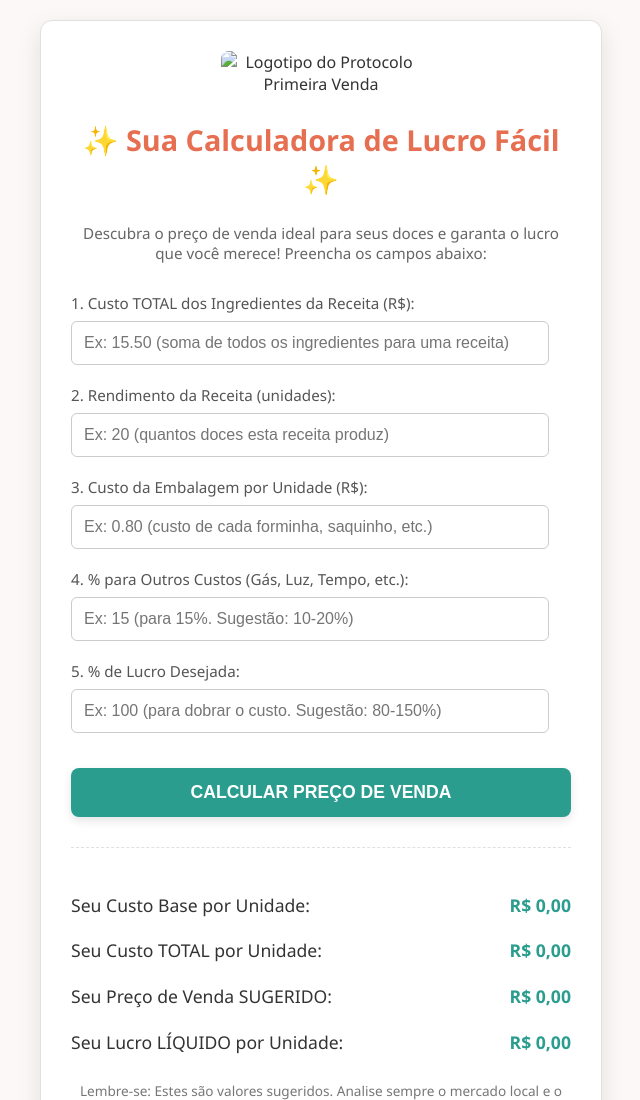
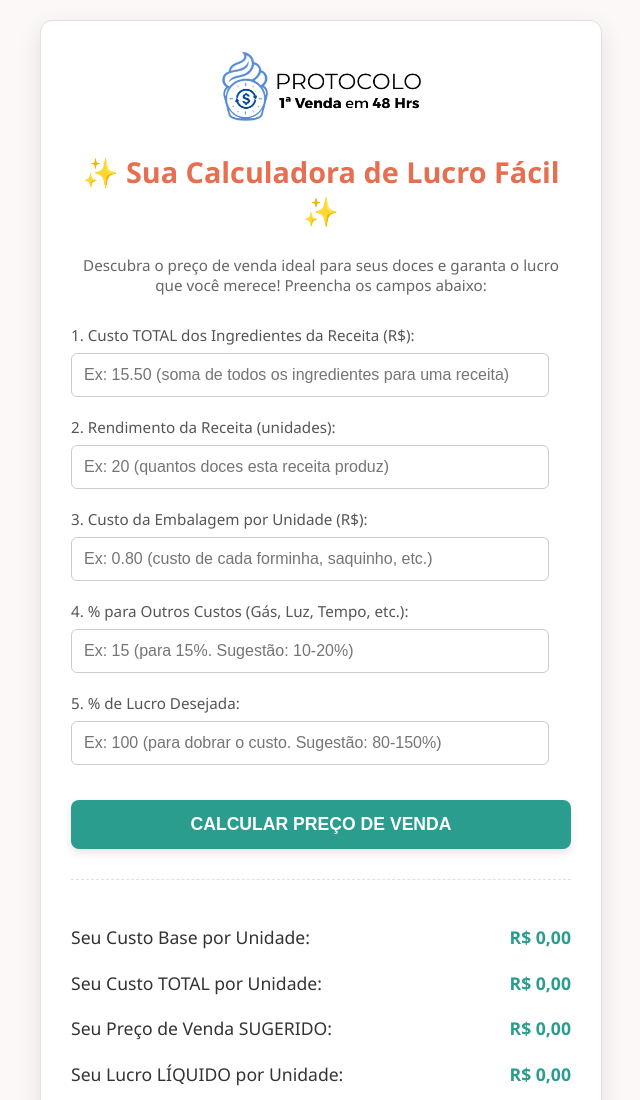
Before and after one commit to protocoloprimeiravenda/calculadora-lucro-facil, a plain HTML site: page index.html in a window 1280 px wide. Shown: the top 1100 px of the page, without its empty margins (319-959 px from the left). Drawn offline with Linux system fonts and the light colour scheme.

Commit message:
added logo

```diff
--- a/index.html
+++ b/index.html
@@ -122,7 +122,7 @@
 <body>
     <div class="calculator-container">
        <div style="text-align: center; margin-bottom: 25px;">
-  <img src="LOGO!Azul 1venda.pxd" alt="Logotipo do Protocolo Primeira Venda" style="max-width: 200px; height: auto; border-radius: 8px;">
+  <img src="LOGO!Azul 1venda.jpg" alt="Logotipo do Protocolo Primeira Venda" style="max-width: 200px; height: auto; border-radius: 8px;">
 </div>
         <h2>✨ Sua Calculadora de Lucro Fácil ✨</h2>
         <p style="text-align: center; font-size: 0.95em; color: #666; margin-bottom: 30px;">
```
